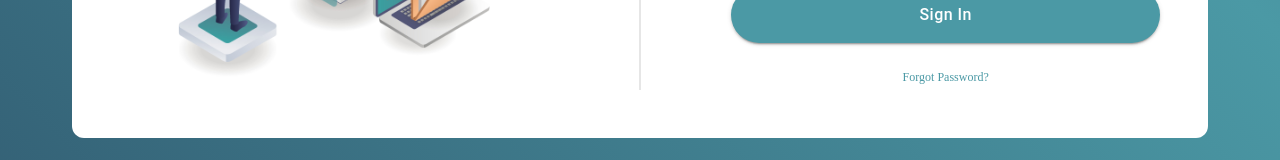
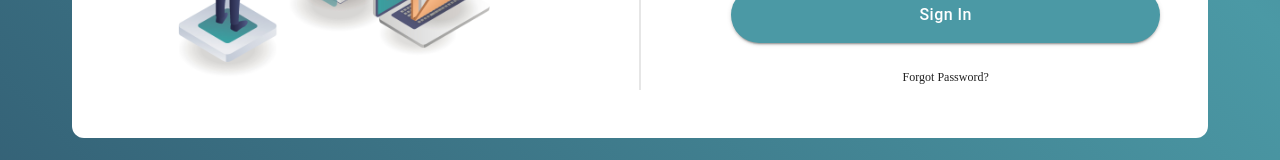
Before and after one commit to LpInfotech/care-sphere, a React (Vite) app in the folder client/: page /login in a window 1280 px wide. Shown: the part 525-685 px from the top of the page. Built offline with nearby package versions, Linux system fonts and the light colour scheme.

Commit message:
minor changes

```diff
--- a/client/src/app/pages/auth/login/login.tsx
+++ b/client/src/app/pages/auth/login/login.tsx
@@ -365,9 +365,12 @@ const login = () => {
                     </Button>
                     <Link
                       href="/forgot-password"
-                      color="primary"
+                      color={isDisabled ? "inherit" : "primary"}
                       fontSize="12px"
-                      sx={{ textDecoration: "none" }}
+                      sx={{
+                        textDecoration: "none",
+                        cursor: isDisabled ? "default" : "pointer",
+                      }}
                       onClick={(e) => {
                         if (isDisabled) {
                           e.preventDefault(); // Prevent the link from working if disabled
--- a/client/src/app/routers/routes.tsx
+++ b/client/src/app/routers/routes.tsx
@@ -9,7 +9,8 @@ const RoutesComponent: React.FC = () => {
     <Routes>
       <Route index element={<Login />} />
       <Route path="/login" element={<Login />} />
-      <Route path="/forgot-password" element={<CreatePassword />} />
+      {/* <Route path="/forgot-password" element={<CreatePassword />} /> */}
+      <Route path="/forgot-password:token" element={<CreatePassword />} />
       <Route path="/user-info" element={<UserInfo />} />
       <Route path="/create-password/:token" element={<CreatePassword />} />
     </Routes>
```
